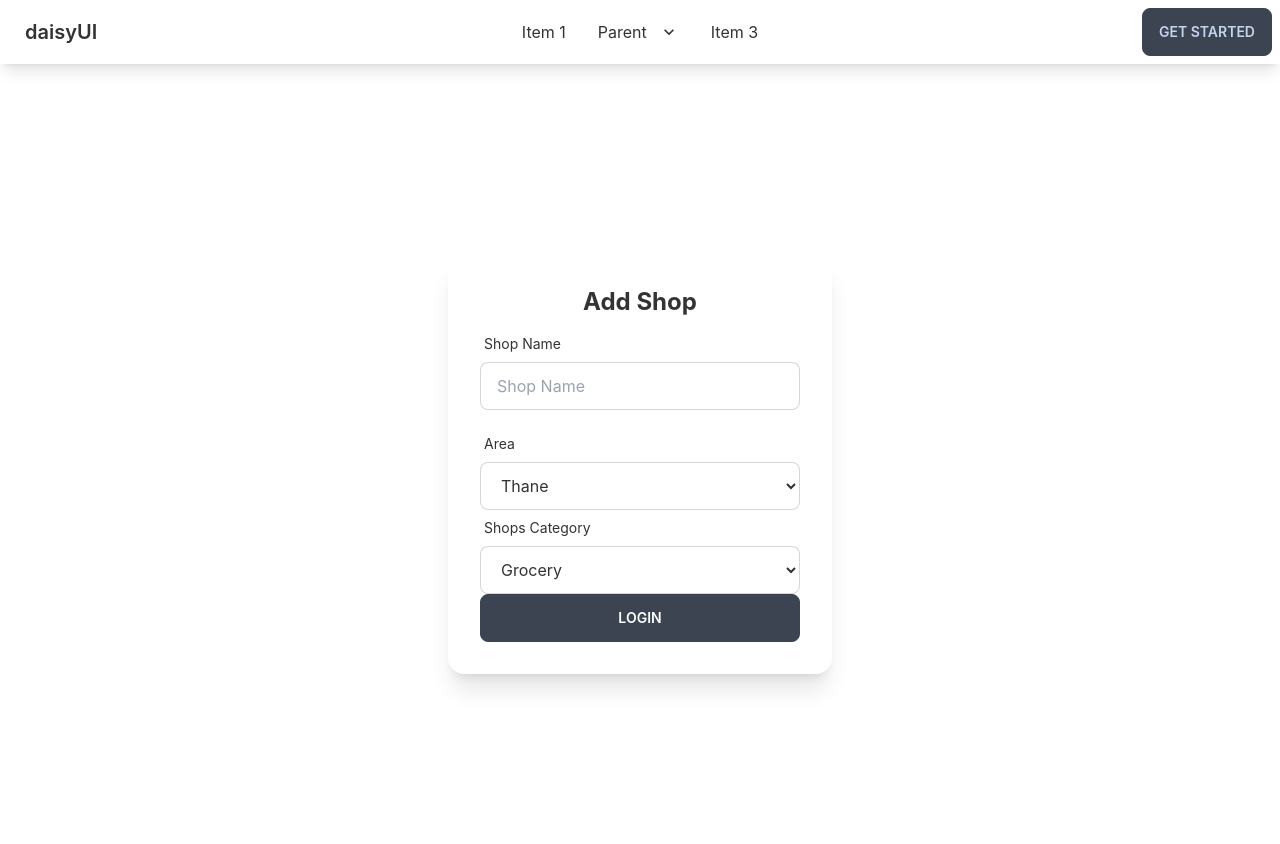
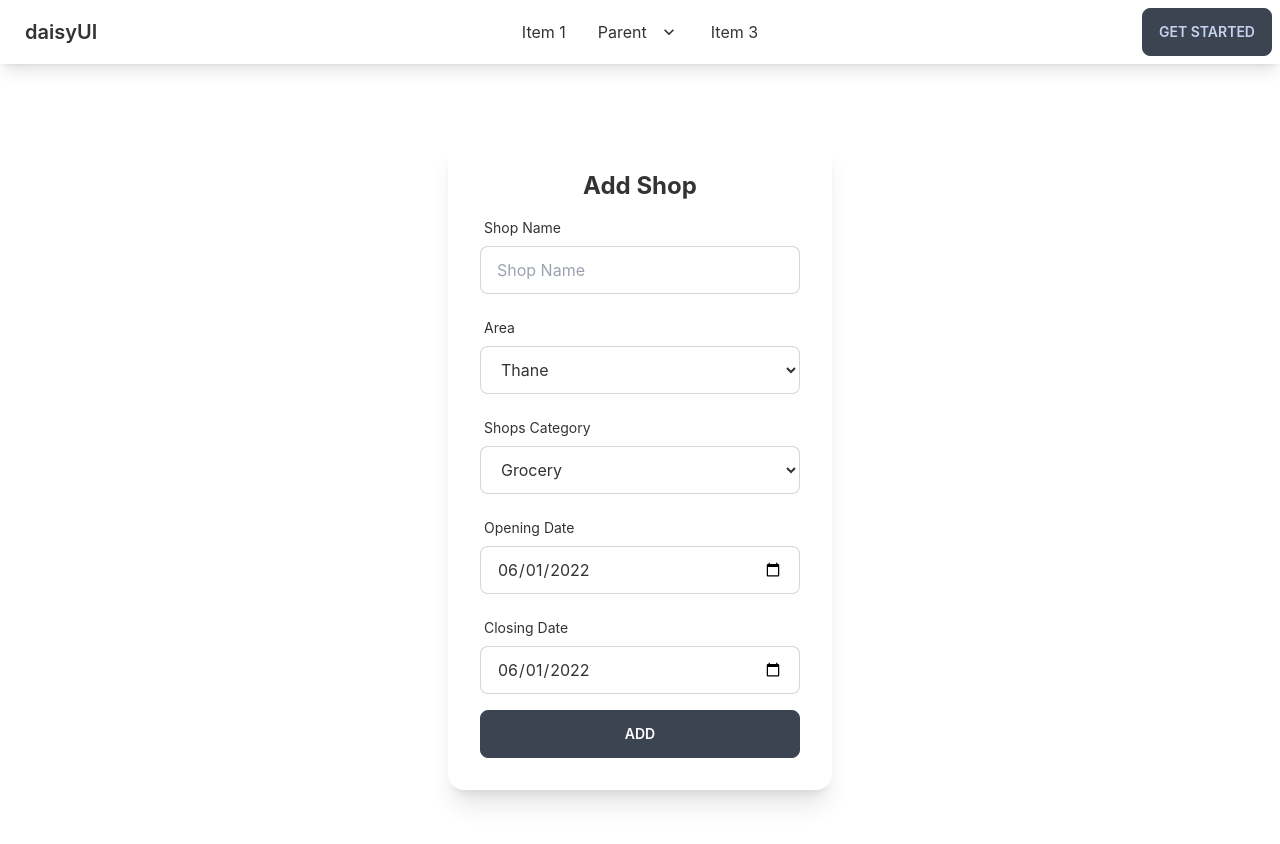
Before and after one commit to rokib97/shop-app-task, a React (Create React App) app: page / in a window 1280 px wide. Shown: the top 844 px of the page. Built offline with nearby package versions, Linux system fonts and the light colour scheme.

Commit message:
added form to add shop

```diff
--- a/src/components/AddShop.js
+++ b/src/components/AddShop.js
@@ -1,13 +1,21 @@
-import React from "react";
+import React, { useState } from "react";
 import { useForm } from "react-hook-form";
 const AddShop = () => {
+  const [date, setDate] = useState(new Date().toISOString().slice(0, 10));
+  const [closingDate, setClosingDate] = useState(
+    new Date().toISOString().slice(0, 10)
+  );
   const {
     register,
     handleSubmit,
     formState: { errors },
   } = useForm();
-  const onSubmit = (data) => console.log(data);
+  const onSubmit = (data) => {
+    console.log("added");
+    console.log(data);
+  };
   console.log(errors);
+
   return (
     <div className="h-screen flex justify-center items-center">
       <div className="card w-96 bg-base-100 shadow-xl">
@@ -69,6 +77,13 @@ const AddShop = () => {
                 <option>Ahmednagar</option>
                 <option>Solapur</option>
               </select>
+              <label className="label">
+                {errors.area?.type === "required" && (
+                  <span className="label-text-alt text-red-500">
+                    {errors.area.message}
+                  </span>
+                )}
+              </label>
             </div>
             <div className="form-control w-full max-w-xs">
               <label className="label">
@@ -92,12 +107,70 @@ const AddShop = () => {
                 <option>Nagpur</option>
                 <option>Stationery shop</option>
               </select>
+              <label className="label">
+                {errors.category?.type === "required" && (
+                  <span className="label-text-alt text-red-500">
+                    {errors.category.message}
+                  </span>
+                )}
+              </label>
             </div>
-
+            <div className="form-control w-full max-w-xs">
+              <label className="label">
+                <span className="label-text">Opening Date</span>
+              </label>
+              <input
+                {...register("date", {
+                  required: {
+                    value: true,
+                    message: "Opening Date is Required",
+                  },
+                })}
+                type="date"
+                onChange={(e) => setDate(e.target.value)}
+                value={date}
+                // max={closingDate}
+                placeholder="Date"
+                className="input input-bordered w-full max-w-xs"
+              />
+              <label className="label">
+                {errors.date?.type === "required" && (
+                  <span className="label-text-alt text-red-500">
+                    {errors.date.message}
+                  </span>
+                )}
+              </label>
+            </div>
+            <div className="form-control w-full max-w-xs">
+              <label className="label">
+                <span className="label-text">Closing Date</span>
+              </label>
+              <input
+                {...register("close", {
+                  required: {
+                    value: true,
+                    message: "Closing Date is Required",
+                  },
+                })}
+                value={closingDate}
+                min={date}
+                onChange={(e) => setClosingDate(e.target.value)}
+                type="date"
+                placeholder="Date"
+                className="input input-bordered w-full max-w-xs"
+              />
+              <label className="label">
+                {errors.close?.type === "required" && (
+                  <span className="label-text-alt text-red-500">
+                    {errors.close.message}
+                  </span>
+                )}
+              </label>
+            </div>
             <input
               className="btn w-full max-w-xs text-white"
               type="submit"
-              value="login"
+              value="add"
             />
           </form>
         </div>
```
